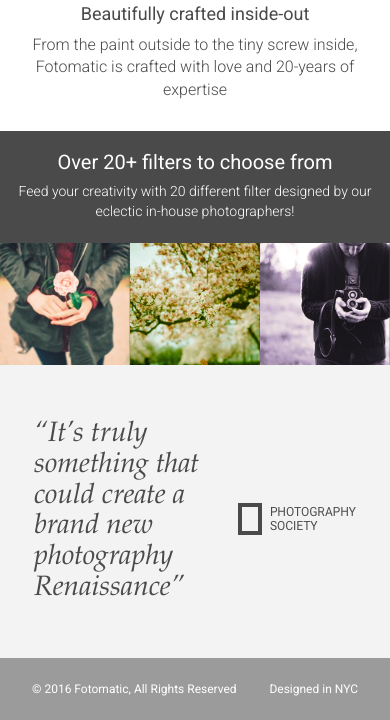
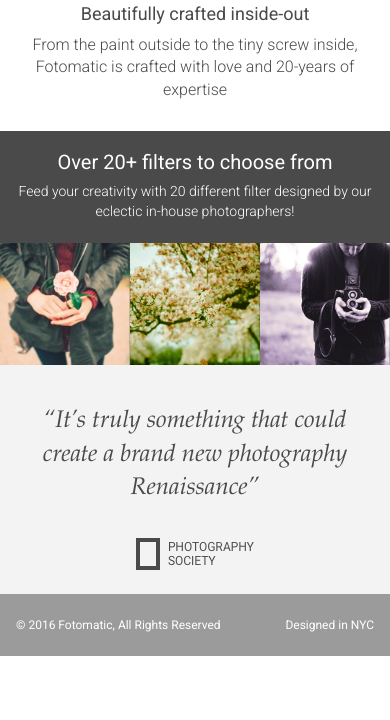
Before and after one commit to Kiearea/Fotomatic, a plain HTML site: page index.html in a window 390 px wide. Shown: the part 1065-1785 px from the top of the page. After the commit the page ends 1721 px from the top, so only its background shows below. Drawn offline with Linux system fonts and the light colour scheme; a web font is replaced by a local one.

Commit message:
project complete

```diff
--- a/index.html
+++ b/index.html
@@ -96,7 +96,7 @@
         <div class="image-container">
           <img src="./resources/images/filter-3.png" />
         </div>
-        <div class="image-container-extra">
+        <div class="image-container extra">
           <img src="./resources/images/filter-4.png" />
         </div>
       </div>
--- a/resources/css/style.css
+++ b/resources/css/style.css
@@ -30,6 +30,7 @@ html {
   .main-content {
     top: 2.5625rem;
   }
+}
 
 @media only screen and (max-width: 450px) {
   .main-content {
@@ -448,7 +449,7 @@ header .mobile {
     height: 7rem;
   }
 
-  #filters-section .image-container-extra {
+  #filters-section .extra {
     display: none;
   }
 
@@ -504,6 +505,25 @@ header .mobile {
   }
 }
 
+@media only screen and (max-width: 450px) {
+    #quotes-section {
+      padding: 1.5rem 0rem;
+    }
+
+    #quotes-section .content {
+      display: flex;
+      flex-direction: column;
+      padding: 0rem;
+    }
+
+    #quotes-section .quote {
+      font-size: 1.5rem;
+      line-height: 1.4;
+      padding: 1rem;
+      text-align: center;
+    }
+}
+
 /* Footer */
 
 footer {
@@ -517,21 +537,36 @@ footer .content {
   height: 3.875rem;
 }
 
-footer .copyright {
-  margin: 0 2rem;
+footer .content .copyright {
+  margin-left: 2rem;
   font-family: Roboto;
   font-size: 0.75rem;
 }
 
-footer .location {
+footer .content .location {
   margin-left: auto;
   margin-right: 2rem;
   font-family: Roboto;
   font-size: 0.75rem;
 }
 
-@media only screen and (min-width: 760px) {
+@media only screen and (max-width: 760px) {
   footer .content {
     font-size: .625rem;
   }
 }
+
+@media only screen and (max-width: 450px) {
+  footer .content {
+    font-size: .625rem;
+    font-weight: normal;
+  }
+
+  footer .content .copyright {
+    margin-left: 1rem;
+  }
+
+  footer .content .location {
+    margin-right: 1rem;
+  }
+}
```
